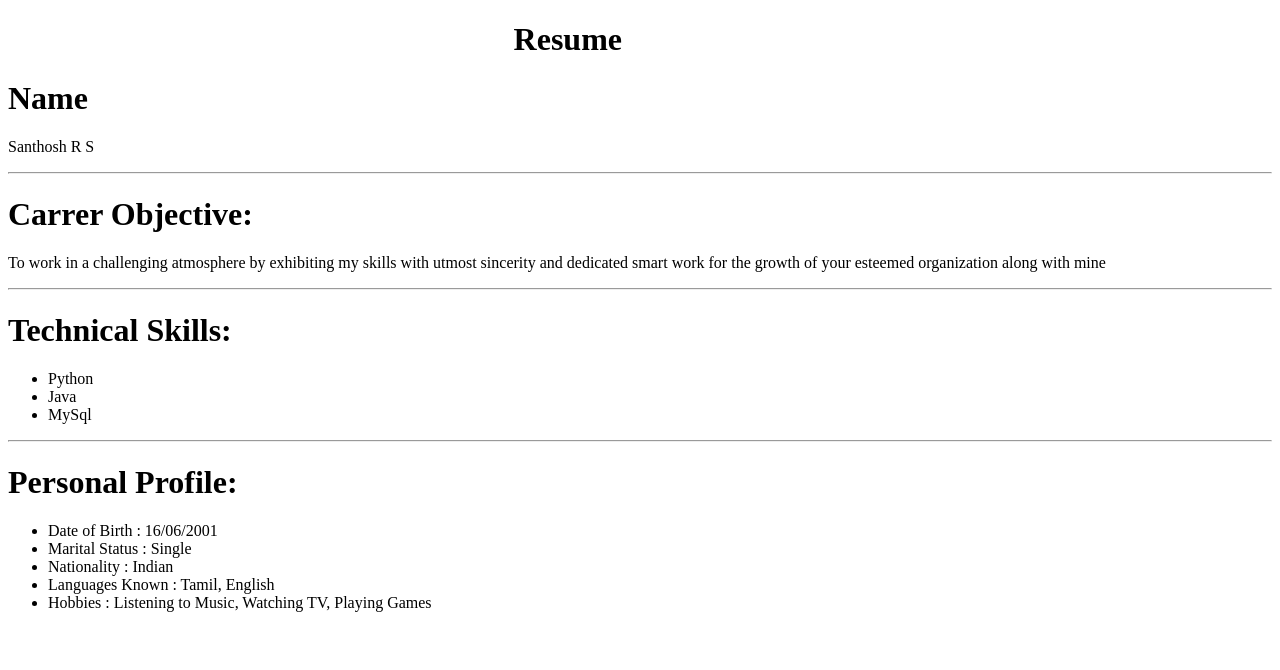
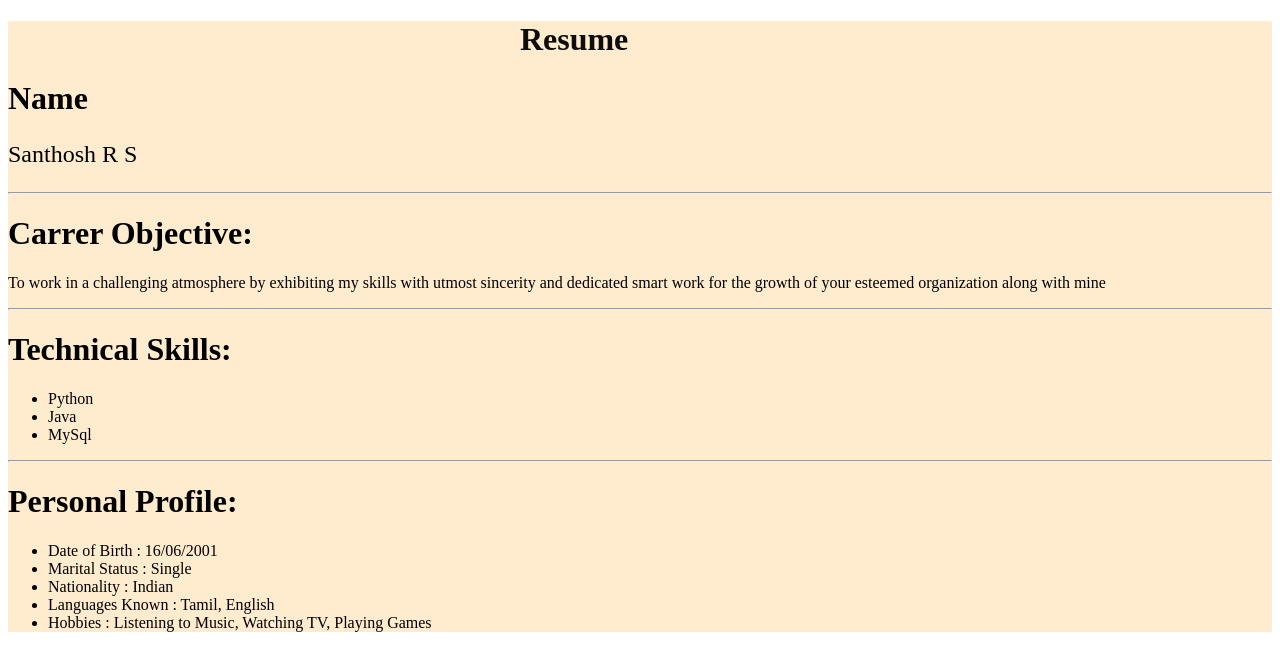
Before and after one commit to santhosh166/resume, a plain HTML site: page index.html in a window 1280 px wide. Drawn offline with Linux system fonts and the light colour scheme.

Commit message:
Update index.html

```diff
--- a/index.html
+++ b/index.html
@@ -4,7 +4,7 @@
     <meta charset="UTF-8">
     <meta http-equiv="X-UA-Compatible" content="IE=edge">
     <meta name="viewport" content="width=device-width, initial-scale=1.0">
-    <link rel="stylesheet" href="resumecss.css">
+    <link rel="stylesheet" href="resume.css">
     <title>Resume</title>
 </head>
 <body>
```
